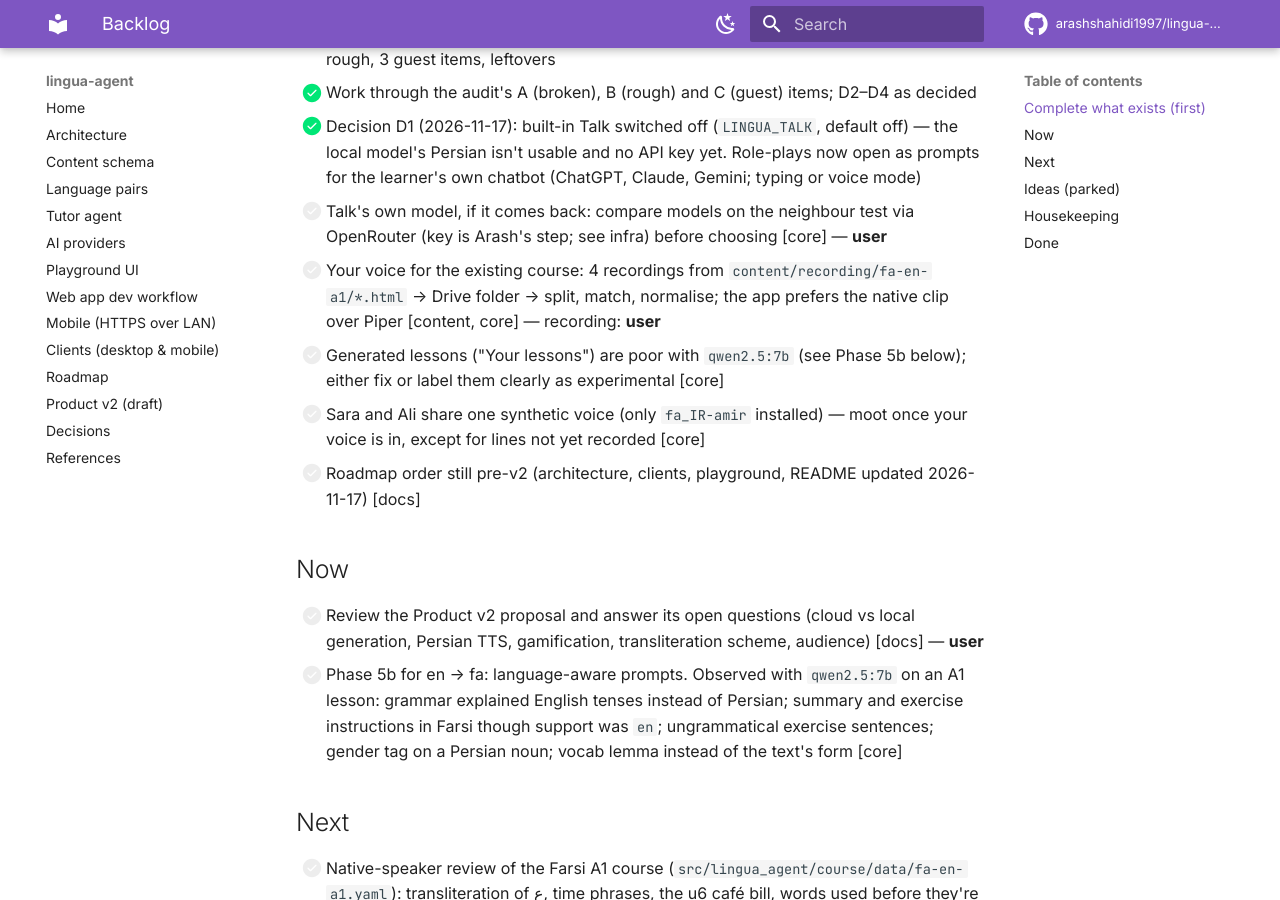
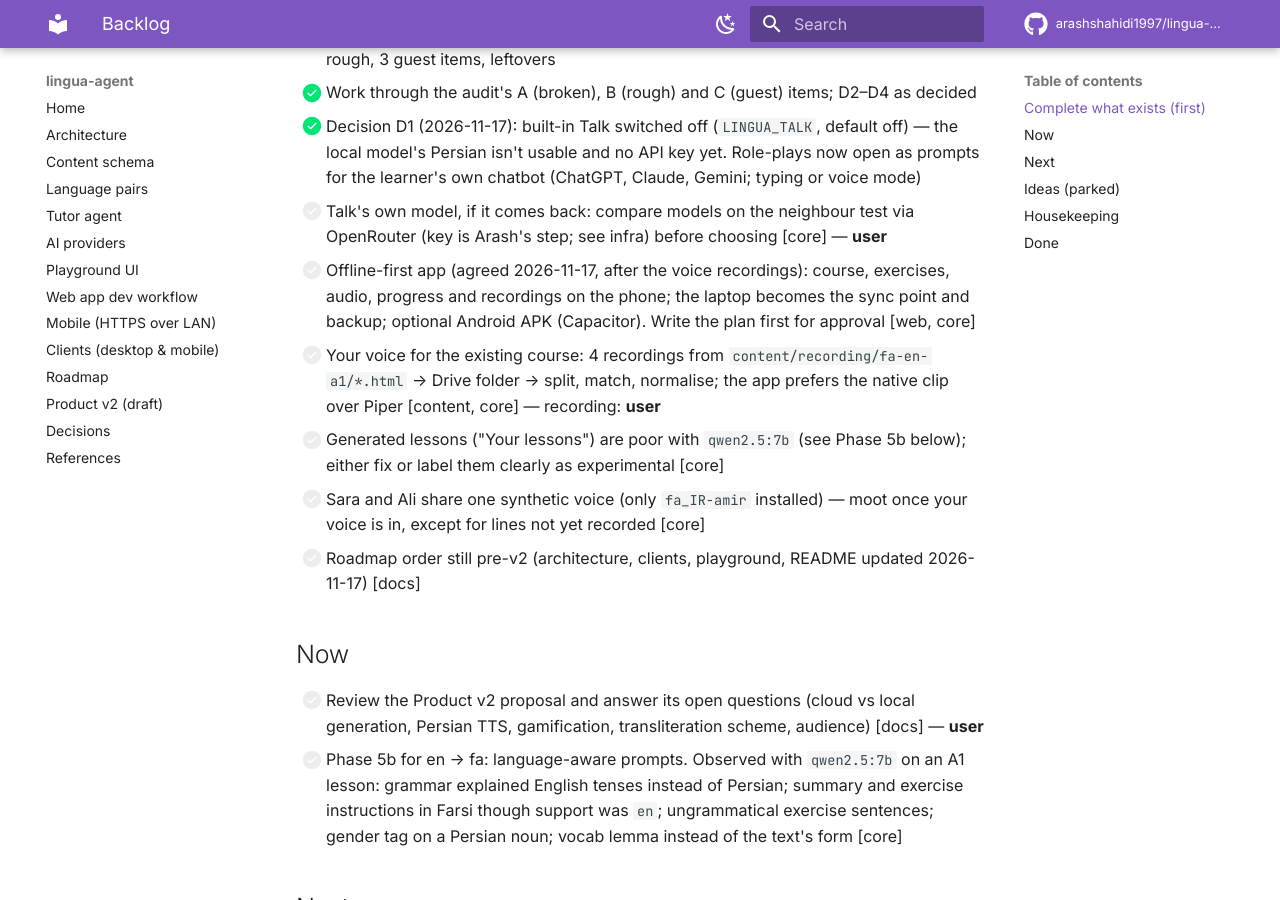
Before and after one commit to arashshahidi1997/lingua-agent, an MkDocs documentation site: the page built from docs/backlog.md, in a window 1280 px wide and 900 px high, scrolled down 419 px. Built offline with MkDocs 1.6.1 and Material for MkDocs 9.7.7, drawn with Linux system fonts in a browser that asks for light colours; comment, search, counter and statistics services are not loaded.

Commit message:
backlog: offline-first app, planned after the voice recordings
Co-Authored-By: Claude Opus 5.5 <noreply@anthropic.com>

```diff
--- a/docs/backlog.md
+++ b/docs/backlog.md
@@ -14,6 +14,7 @@ lessons or features; new ideas wait in "Ideas (parked)".
 - [x] Work through the audit's A (broken), B (rough) and C (guest) items; D2–D4 as decided
 - [x] Decision D1 (2026-11-17): built-in Talk switched off (`LINGUA_TALK`, default off) — the local model's Persian isn't usable and no API key yet. Role-plays now open as prompts for the learner's own chatbot (ChatGPT, Claude, Gemini; typing or voice mode)
 - [ ] Talk's own model, if it comes back: compare models on the neighbour test via OpenRouter (key is Arash's step; see infra) before choosing [core] — **user**
+- [ ] Offline-first app (agreed 2026-11-17, after the voice recordings): course, exercises, audio, progress and recordings on the phone; the laptop becomes the sync point and backup; optional Android APK (Capacitor). Write the plan first for approval [web, core]
 - [ ] Your voice for the existing course: 4 recordings from `content/recording/fa-en-a1/*.html` → Drive folder → split, match, normalise; the app prefers the native clip over Piper [content, core] — recording: **user**
 - [ ] Generated lessons ("Your lessons") are poor with `qwen2.5:7b` (see Phase 5b below); either fix or label them clearly as experimental [core]
 - [ ] Sara and Ali share one synthetic voice (only `fa_IR-amir` installed) — moot once your voice is in, except for lines not yet recorded [core]
```
